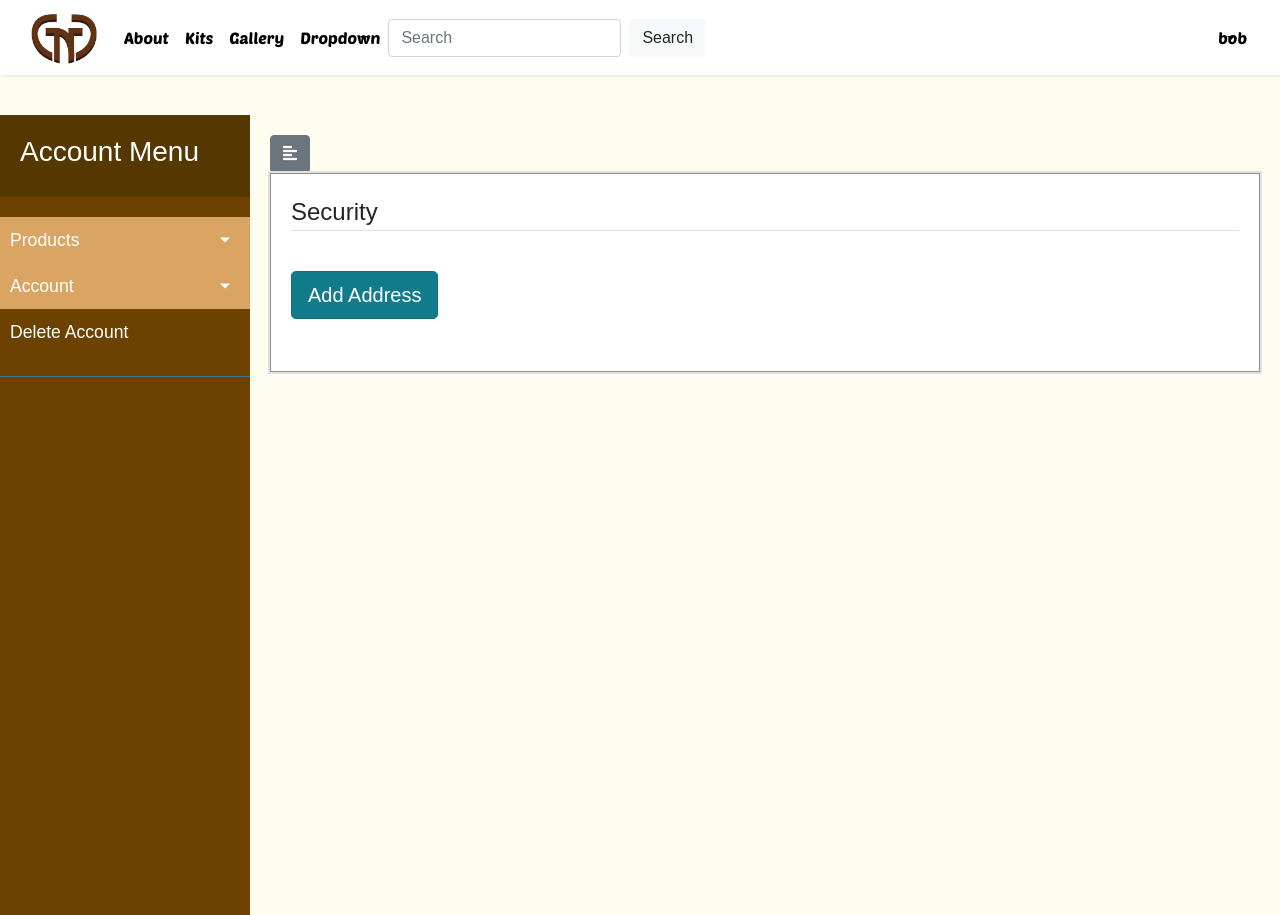
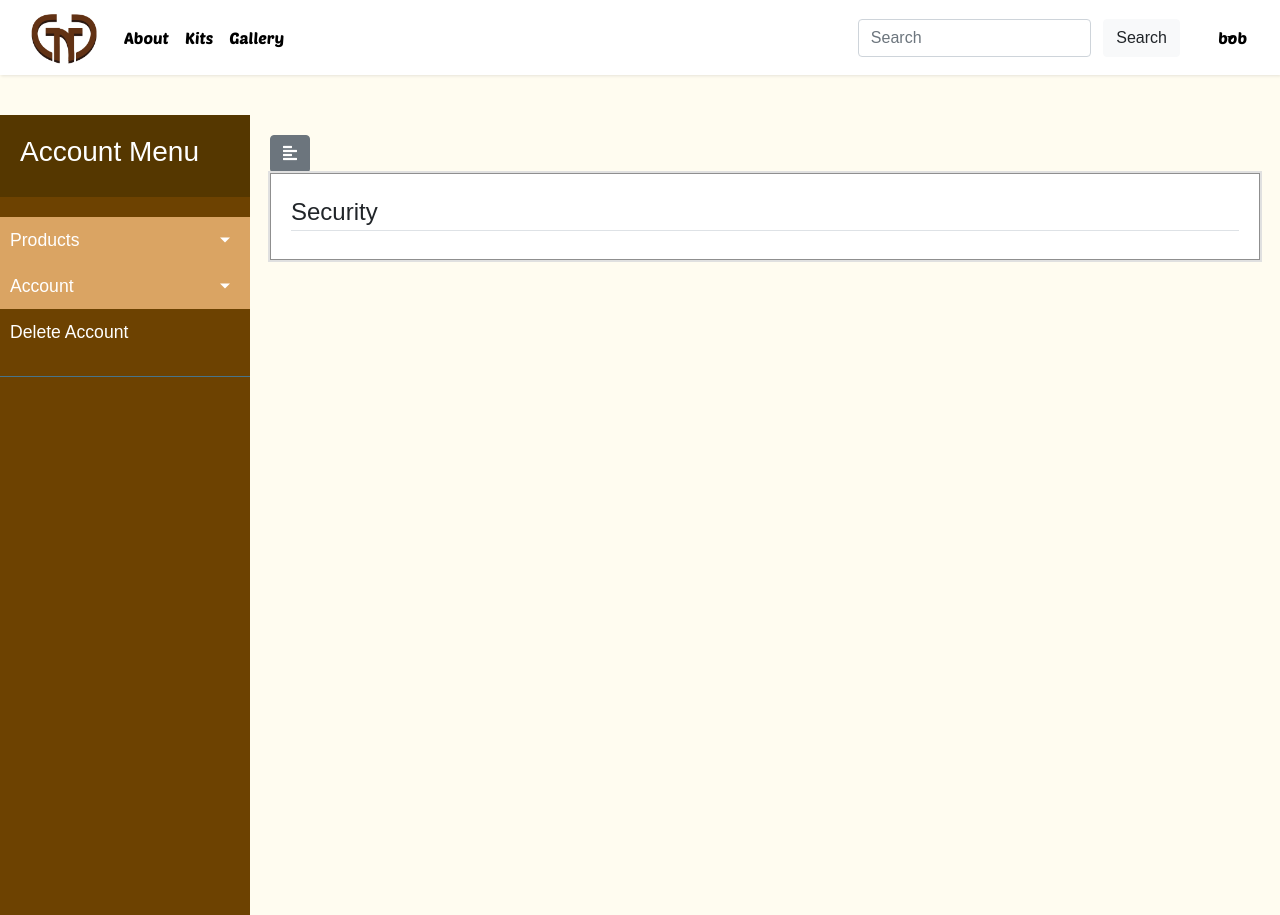
Before and after one commit to CharlesTWood/GameNightGadgets, a Flask app: page /account/details/security in a window 1280 px wide. Run offline with Flask 2, Linux system fonts and the light colour scheme; a user stored in the database is signed in; some libraries are stand-ins or nearby versions.

Commit message:
Changes to the front end

```diff
--- a/app/website/account_menu/templates/security_settings.html
+++ b/app/website/account_menu/templates/security_settings.html
@@ -2,27 +2,6 @@
 {% block menu_content %}
 <legend class="border-bottom ">Security</legend>
 <div class="content_section">
-    {% for address in addresses %}
-    <div id="tripple-cards" class="container">
-        <div class="row justify-content-md-center">
-            <div class="card" id="address_card">
-              <div class="card-body">
-                <h5 class="card-title">{{ address.name }}</h5>
-                <li class="card-text" id="address_li">{{ address.address }}</li>
-                <li class="card-text" id="address_li">{{ address.state }}</li>
-                <li class="card-text" id="address_li">{{ address.city }}</li>
-                <li class="card-text" id="address_li">{{ address.zip }}</li>
-              </div>
-              <div class="card-body">
-                <a href="{{ url_for('account_menu.addresses_update', address_id=address.id) }}" class="btn btn-outline-info" type="submit">Edit</a>
-                <a href="{{ url_for('account_menu.addresses_delete', address_id=address.id) }}" class="btn btn-outline-danger" type="submit">Delete</a>
-              </div>
-            </div>
-        </div>
-      </div>
-      {% endfor %}
-  <div class=container>
-      <a href="{{ url_for('account_menu.addresses_add') }}" class="btn btn-info btn-lg active" role="button" aria-pressed="true">Add Address</a>
-  </div>
+
 </div>
 {% endblock menu_content %}
--- a/app/website/static/main.css
+++ b/app/website/static/main.css
@@ -1,38 +1,42 @@
-@font-face{
+@font-face {
   font-family: poet;
   font-weight: bold;
   src: url('fonts/PoetsenOne-Regular.ttf')
 }
 
-.carousel-inner img{
+.carousel-inner img {
   width:640px;
   height:540px;
 }
 
-.carousel-caption{
+.carousel-caption {
   top: 50%;
   transform: translateY(-50%)
 }
 
-.logo{
+.logo {
   display: block;
   width:75px;
   height:75px;
 }
 
-#front-page-img{
+#front-page-img {
   width:640px;
   height:500px;
 }
 
-.navbar-custom{
+.navbar-custom {
   background-color: #ffffff;
   height:75px
 }
 
-.nav-link{
+.nav-link {
   font-family: poet;
   color: black;
+}
+
+.nav-link:hover {
+  color: #6d4201
 }
 
 .navbar-brand{
@@ -45,6 +49,14 @@
   border: 1px solid #dddddd;
   border-radius: 3px;
   margin-bottom: 20px;
+}
+
+#main-search-bar {
+  display: block;
+  position: absolute;
+  top: 50%;
+  right: 100px;
+  transform: translateY(-50%)
 }
 
 #register_box{
--- a/app/website/templates/base.html
+++ b/app/website/templates/base.html
@@ -47,8 +47,7 @@
               <li class="nav-item">
                 <a class="nav-link" href="{{ url_for('main.about') }}">Gallery</a>
               </li>
-              <!-- Need to make an if logged on user for this dropdown menu -->
-              <li class="nav-item dropdown">
+              <!-- <li class="nav-item dropdown">
                 <a class="nav-link dropdown-toggle" href="#" id="navbarDropdown" role="button" data-toggle="dropdown" aria-haspopup="true" aria-expanded="false">
                   Dropdown
                 </a>
@@ -58,8 +57,8 @@
                   <div class="dropdown-divider"></div>
                   <a class="dropdown-item" href="#">Something else here</a>
                 </div>
-              </li>
-              <form class="form-inline my-2 my-lg-0">
+              </li> -->
+              <form class="form-inline my-2 my-lg-0" id="main-search-bar">
                 <input class="form-control mr-sm-2" type="search" placeholder="Search" aria-label="Search">
                 <button class="btn btn-light my-2 my-sm-0" type="submit">Search</button>
               </form>
```
